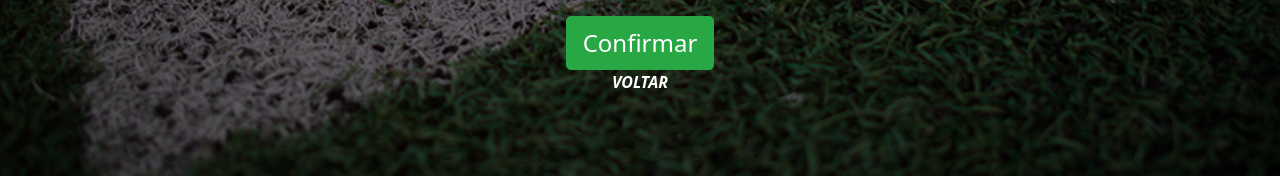
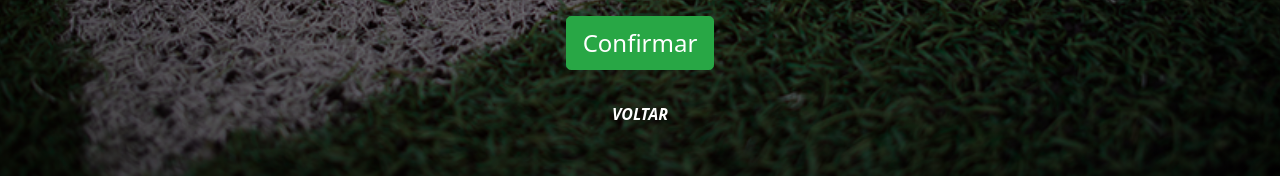
Before and after one commit to EliasGRBR/Sorteio-Jogadores, a plain HTML site: page main/sorteio.html in a window 1280 px wide. Shown: the part 572-748 px from the top of the page. Drawn offline with nearby package versions, Linux system fonts and the light colour scheme.

Commit message:
Update sorteio.html

```diff
--- a/main/sorteio.html
+++ b/main/sorteio.html
@@ -215,7 +215,7 @@
         })
       }
       </script>
-      <footer style="text-align: center;">
+      <footer style="text-align: center;margin-top:2rem;">
 <a style="color:#fff; font-style: italic;" href="https://eliasgrbr.github.io/site-projetos/">Voltar</a>
 </footer>
 </body>
```
